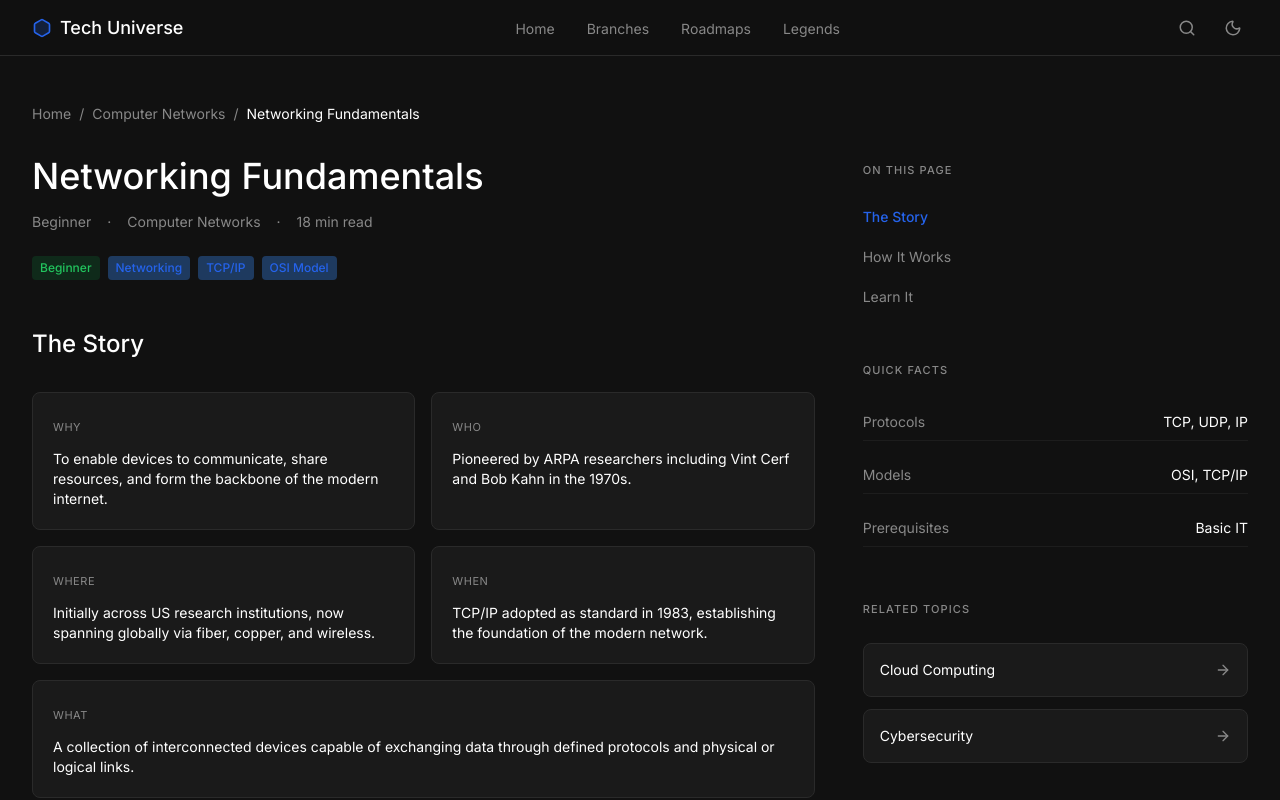
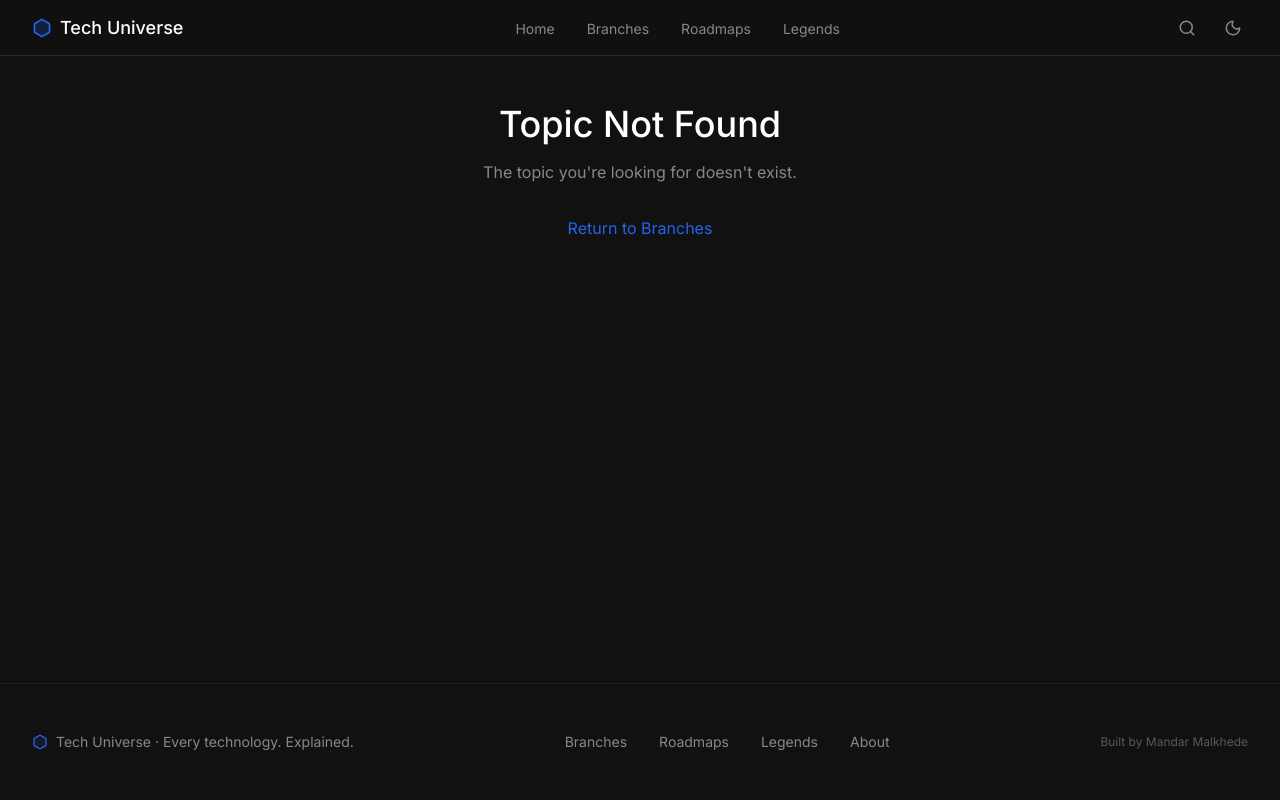
Before and after one commit to dmm-404/Tech-Universe, a React (Vite) app: page /topics/c-programming in a window 1280 px wide. Shown: the top 800 px of the page. Built offline with nearby package versions, Linux system fonts and the light colour scheme.

Commit message:
feat: make TopicPage dynamic with support for 4 topics across multiple branches

```diff
--- a/src/pages/TopicPage.tsx
+++ b/src/pages/TopicPage.tsx
@@ -2,9 +2,165 @@ import { Link, useParams } from "react-router-dom";
 import { Check, ChevronDown, ChevronRight, ArrowRight } from "lucide-react";
 import { useState } from "react";
 
+// Topic data structure
+interface TopicData {
+  id: string;
+  title: string;
+  branch: string;
+  tags: string[];
+  readTime: string;
+  difficulty: string;
+  story: {
+    why: string;
+    who: string;
+    where: string;
+    when: string;
+    what: string;
+  };
+  howItWorks: string[];
+  codeExample?: {
+    filename: string;
+    code: string;
+  };
+  resources: Array<{
+    title: string;
+    type: string;
+    url: string;
+  }>;
+}
+
+// Topics database
+const topicsData: Record<string, TopicData> = {
+  "networking-fundamentals": {
+    id: "networking-fundamentals",
+    title: "Networking Fundamentals",
+    branch: "computer-networks",
+    tags: ["Networking", "TCP/IP", "OSI Model"],
+    readTime: "18 min read",
+    difficulty: "Beginner",
+    story: {
+      why: "To enable devices to communicate, share resources, and form the backbone of the modern internet.",
+      who: "Pioneered by ARPA researchers including Vint Cerf and Bob Kahn in the 1970s.",
+      where: "Initially across US research institutions, now spanning globally via fiber, copper, and wireless.",
+      when: "TCP/IP adopted as standard in 1983, establishing the foundation of the modern network.",
+      what: "A collection of interconnected devices capable of exchanging data through defined protocols and physical connections."
+    },
+    howItWorks: [
+      "At its core, networking is about language and address. Every device on a network needs a unique identifier (IP address) and a common set of rules (protocols) to communicate effectively.",
+      "Information is broken down into smaller chunks called packets. These packets travel across various routes, potentially arriving out of order, and are reassembled at their destination."
+    ],
+    codeExample: {
+      filename: "example.py",
+      code: `import socket
+
+def connect_to_server():
+    host = 'example.com'
+    port = 80
+
+    with socket.socket(socket.AF_INET, socket.SOCK_STREAM) as s:
+        s.connect((host, port))
+        s.sendall(b'GET / HTTP/1.1\\r\\nHost: example.com\\r\\n\\r\\n')
+        data = s.recv(1024)
+
+    print(f'Received {len(data)} bytes')`
+    },
+    resources: [
+      { title: "Computer Networking: A Top-Down Approach", type: "Book", url: "#" },
+      { title: "TCP/IP Illustrated", type: "Book", url: "#" },
+      { title: "Cisco Networking Basics", type: "Course", url: "#" }
+    ]
+  },
+  "http-protocol": {
+    id: "http-protocol",
+    title: "HTTP Protocol",
+    branch: "computer-networks",
+    tags: ["HTTP", "Web", "REST"],
+    readTime: "12 min read",
+    difficulty: "Beginner",
+    story: {
+      why: "To enable web browsers and servers to communicate and transfer web content across the internet.",
+      who: "Created by Tim Berners-Lee at CERN as part of the World Wide Web project.",
+      where: "Deployed globally across all web servers and browsers, forming the foundation of the web.",
+      when: "First version (HTTP/0.9) released in 1991, with HTTP/1.1 standardized in 1997.",
+      what: "An application-layer protocol for transmitting hypermedia documents between clients and servers."
+    },
+    howItWorks: [
+      "HTTP follows a request-response model where clients send requests to servers, and servers respond with the requested resource or an error code.",
+      "The protocol is stateless, meaning each request is independent. State is maintained using cookies, sessions, or tokens."
+    ],
+    resources: [
+      { title: "MDN HTTP Documentation", type: "Docs", url: "#" },
+      { title: "HTTP: The Definitive Guide", type: "Book", url: "#" }
+    ]
+  },
+  "machine-learning-basics": {
+    id: "machine-learning-basics",
+    title: "Machine Learning Basics",
+    branch: "ai",
+    tags: ["ML", "AI", "Algorithms"],
+    readTime: "20 min read",
+    difficulty: "Intermediate",
+    story: {
+      why: "To enable computers to learn from data and make predictions without being explicitly programmed.",
+      who: "Field pioneered by Arthur Samuel, with contributions from Geoffrey Hinton, Yann LeCun, and others.",
+      where: "Applied globally in tech companies, research institutions, and industries from healthcare to finance.",
+      when: "Term coined in 1959, with modern deep learning renaissance beginning in 2012.",
+      what: "A subset of AI focused on algorithms that improve automatically through experience and data."
+    },
+    howItWorks: [
+      "ML models learn patterns from training data by adjusting internal parameters to minimize prediction errors.",
+      "The process involves data preprocessing, model selection, training, validation, and deployment."
+    ],
+    resources: [
+      { title: "Pattern Recognition and Machine Learning", type: "Book", url: "#" },
+      { title: "Coursera ML Course", type: "Course", url: "#" }
+    ]
+  },
+  "cloud-computing-intro": {
+    id: "cloud-computing-intro",
+    title: "Cloud Computing Introduction",
+    branch: "cloud",
+    tags: ["Cloud", "AWS", "Azure"],
+    readTime: "15 min read",
+    difficulty: "Beginner",
+    story: {
+      why: "To provide on-demand access to computing resources without direct management by users.",
+      who: "Popularized by Amazon Web Services (AWS) in 2006, followed by Microsoft Azure and Google Cloud.",
+      where: "Data centers distributed globally, providing services to businesses and individuals worldwide.",
+      when: "Concept emerged in the 1960s, modern cloud computing began in early 2000s.",
+      what: "Delivery of computing services including servers, storage, databases, networking, and software over the internet."
+    },
+    howItWorks: [
+      "Cloud providers maintain massive data centers with virtualized resources that can be allocated dynamically.",
+      "Users access resources through APIs and web interfaces, paying only for what they use."
+    ],
+    resources: [
+      { title: "AWS Documentation", type: "Docs", url: "#" },
+      { title: "Cloud Computing Fundamentals", type: "Course", url: "#" }
+    ]
+  }
+};
+
 export default function TopicPage() {
   const { topic } = useParams();
-  const [expandedNode, setExpandedNode] = useState<number | null>(1);
+  const [expandedMode, setExpandedMode] = useState<number | null>(1);
+
+  // Get topic data or show not found
+  const topicData = topic ? topicsData[topic] : null;
+
+  if (!topicData) {
+    return (
+      <div className="container-custom py-12">
+        <div className="text-center">
+          <h1 className="text-4xl font-bold text-brand-text mb-4">Topic Not Found</h1>
+          <p className="text-brand-muted mb-8">The topic you're looking for doesn't exist.</p>
+          <Link to="/branches" className="text-brand-accent hover:underline">
+            Return to Branches
+          </Link>
+        </div>
+      </div>
+    );
+  }
 
   return (
     <div className="container-custom py-12">
@@ -12,28 +168,35 @@ export default function TopicPage() {
       <nav className="flex items-center gap-2 text-sm text-brand-muted mb-8">
         <Link to="/" className="hover:text-brand-accent transition-colors">Home</Link>
         <span>/</span>
-        <Link to="/branches/networks" className="hover:text-brand-accent transition-colors">Computer Networks</Link>
+        <Link to="/branches/networks" className="hover:text-brand-accent transition-colors">
+          Computer Networks
+        </Link>
         <span>/</span>
-        <span className="text-brand-text">Networking Fundamentals</span>
+        <span className="text-brand-text">{topicData.title}</span>
       </nav>
 
-      <div className="flex flex-col lg:flex-row gap-12">
       {/* Main Content */}
       <div className="lg:w-[65%]">
+        {/* Header */}
         <header className="mb-12">
-            <h1 className="text-4xl">Networking Fundamentals</h1>
-            <div className="mt-4 flex flex-wrap items-center gap-x-4 gap-y-2 text-sm text-brand-muted">
-              <span>Beginner</span>
-              <span>&middot;</span>
-              <span>Computer Networks</span>
-              <span>&middot;</span>
-              <span>18 min read</span>
+          <h1 className="text-4xl text-brand-text">{topicData.title}</h1>
+          <div className="mt-6 flex flex-wrap gap-2">
+            {topicData.tags.map((tag, index) => (
+              <span
+                key={index}
+                className="bg-[#1e3a5f] text-brand-accent text-xs font-medium px-2 py-1 rounded"
+              >
+                {tag}
+              </span>
+            ))}
           </div>
           <div className="mt-6 flex flex-wrap gap-2">
-              <span className="bg-[#0f2a1a] text-[#22c55e] text-xs font-medium px-2 py-1 rounded">Beginner</span>
-              <span className="bg-[#1e3a5f] text-brand-accent text-xs font-medium px-2 py-1 rounded">Networking</span>
-              <span className="bg-[#1e3a5f] text-brand-accent text-xs font-medium px-2 py-1 rounded">TCP/IP</span>
-              <span className="bg-[#1e3a5f] text-brand-accent text-xs font-medium px-2 py-1 rounded">OSI Model</span>
+            <span className="bg-[#1e3a5f] text-brand-text text-[12px] text-brand-muted">
+              {topicData.readTime}
+            </span>
+            <span className="bg-[#1e3a5f] text-brand-text text-[12px] text-brand-muted">
+              {topicData.difficulty}
+            </span>
           </div>
         </header>
 
@@ -43,33 +206,23 @@ export default function TopicPage() {
           <div className="grid grid-cols-1 md:grid-cols-2 gap-4">
             <div className="bg-brand-surface border border-brand-border rounded-lg p-5">
               <span className="text-[11px] uppercase tracking-wider text-brand-muted">Why</span>
-                <p className="mt-3 text-sm text-brand-text">
-                  To enable devices to communicate, share resources, and form the backbone of the modern internet.
-                </p>
+              <p className="mt-3 text-sm text-brand-text">{topicData.story.why}</p>
             </div>
             <div className="bg-brand-surface border border-brand-border rounded-lg p-5">
               <span className="text-[11px] uppercase tracking-wider text-brand-muted">Who</span>
-                <p className="mt-3 text-sm text-brand-text">
-                  Pioneered by ARPA researchers including Vint Cerf and Bob Kahn in the 1970s.
-                </p>
+              <p className="mt-3 text-sm text-brand-text">{topicData.story.who}</p>
             </div>
             <div className="bg-brand-surface border border-brand-border rounded-lg p-5">
               <span className="text-[11px] uppercase tracking-wider text-brand-muted">Where</span>
-                <p className="mt-3 text-sm text-brand-text">
-                  Initially across US research institutions, now spanning globally via fiber, copper, and wireless.
-                </p>
+              <p className="mt-3 text-sm text-brand-text">{topicData.story.where}</p>
             </div>
             <div className="bg-brand-surface border border-brand-border rounded-lg p-5">
               <span className="text-[11px] uppercase tracking-wider text-brand-muted">When</span>
-                <p className="mt-3 text-sm text-brand-text">
-                  TCP/IP adopted as standard in 1983, establishing the foundation of the modern network.
-                </p>
+              <p className="mt-3 text-sm text-brand-text">{topicData.story.when}</p>
             </div>
             <div className="bg-brand-surface border border-brand-border rounded-lg p-5 md:col-span-2">
               <span className="text-[11px] uppercase tracking-wider text-brand-muted">What</span>
-                <p className="mt-3 text-sm text-brand-text">
-                  A collection of interconnected devices capable of exchanging data through defined protocols and physical or logical links.
-                </p>
+              <p className="mt-3 text-sm text-brand-text">{topicData.story.what}</p>
             </div>
           </div>
         </section>
@@ -78,138 +231,45 @@ export default function TopicPage() {
         <section id="how-it-works" className="mb-16">
           <h2 className="text-2xl mb-8">How It Works</h2>
           <div className="space-y-6 text-brand-muted leading-relaxed">
-              <p>
-                At its core, networking is about language and address. Every device on a network needs a unique identifier (IP Address) and must agree on a set of rules (Protocols) to exchange information.
-              </p>
-              <p>
-                Information is broken down into smaller chunks called packets. These packets travel across various routers and switches, each making a decision on the best path to reach the destination based on the headers attached to each packet.
-              </p>
+            {topicData.howItWorks.map((paragraph, index) => (
+              <p key={index}>{paragraph}</p>
+            ))}
           </div>
 
+          {topicData.codeExample && (
             <div className="mt-8 overflow-hidden bg-[#0d0d0d] border border-brand-border rounded-lg font-mono text-sm">
               <div className="flex justify-between items-center px-4 py-2 border-b border-brand-border bg-brand-surface/30">
-                <span className="text-xs text-brand-muted">example.py</span>
-                <button className="text-xs text-brand-muted hover:text-brand-text transition-colors">Copy</button>
+                <span className="text-xs text-brand-muted">{topicData.codeExample.filename}</span>
+                <button className="text-xs text-brand-muted hover:text-brand-text transition-colors">
+                  Copy
+                </button>
               </div>
               <pre className="p-4 overflow-x-auto text-brand-text">
-{`import socket
-
-def connect_to_server():
-    host = 'example.com'
-    port = 80
-    with socket.socket(socket.AF_INET, socket.SOCK_STREAM) as s:
-        s.connect((host, port))
-        s.sendall(b'GET / HTTP/1.1\\r\\nHost: example.com\\r\\n\\r\\n')
-        data = s.recv(1024)
-    print(f'Received {len(data)} bytes')`}
+                <code>{topicData.codeExample.code}</code>
               </pre>
             </div>
+          )}
         </section>
 
         {/* Learn It Section */}
         <section id="learn-it" className="mb-16">
           <h2 className="text-2xl mb-8">Learn It</h2>
-            <div className="space-y-4 relative">
-              {/* Vertical line connector */}
-              <div className="absolute left-[31px] top-6 bottom-6 w-px bg-brand-border" />
-
-              {[
-                { id: 1, title: "The OSI Model", level: "Beginner", desc: "Understand the 7 layers of network communication", subItems: [
-                  { label: "Layer 1: Physical", checked: true },
-                  { label: "Layer 2: Data Link", checked: true },
-                  { label: "Layer 3: Network", checked: false },
-                ]},
-                { id: 2, title: "IP Addressing & Subnetting", level: "Beginner", desc: "IPv4 vs IPv6 and how logic addressing works", collapsed: true },
-                { id: 3, title: "TCP vs UDP", level: "Intermediate", desc: "Reliability vs speed in transport layer protocols", collapsed: true },
-                { id: 4, title: "DNS & HTTP", level: "Intermediate", desc: "How the web actually works on top of networking", collapsed: true },
-              ].map((node) => (
-                <div key={node.id} className="relative pl-16">
-                  {/* Circle decorator */}
-                  <div className={`absolute left-0 top-1/2 -translate-y-1/2 w-4 h-4 rounded-full border-2 bg-brand-bg z-10 ${expandedNode === node.id ? 'border-brand-accent' : 'border-brand-border'}`} />
-
-                  <div className="bg-brand-surface border border-brand-border rounded-lg p-5">
-                    <button
-                      onClick={() => setExpandedNode(expandedNode === node.id ? null : node.id)}
-                      className="w-full text-left"
+          <div className="space-y-3">
+            {topicData.resources.map((resource, index) => (
+              <div
+                key={index}
+                className="flex items-center justify-between bg-brand-surface border border-brand-border rounded-lg p-4 hover:border-brand-accent transition-colors"
               >
-                      <div className="flex justify-between items-start">
                 <div>
-                          <h3 className="text-lg font-medium">{node.title}</h3>
-                          <p className="mt-1 text-sm text-brand-muted">{node.desc}</p>
+                  <h3 className="text-brand-text font-medium">{resource.title}</h3>
+                  <span className="text-xs text-brand-muted">{resource.type}</span>
                 </div>
-                        {expandedNode === node.id ? <ChevronDown className="w-5 h-5 text-brand-muted" /> : <ChevronRight className="w-5 h-5 text-brand-muted" />}
-                      </div>
-                    </button>
-
-                    {expandedNode === node.id && node.subItems && (
-                      <div className="mt-6 space-y-3 pt-6 border-t border-brand-border">
-                        {node.subItems.map((item, idx) => (
-                          <div key={idx} className="flex items-center gap-3">
-                            <div className={`w-4 h-4 rounded-full border flex items-center justify-center ${item.checked ? 'bg-brand-accent border-brand-accent' : 'border-brand-border'}`}>
-                              {item.checked && <Check className="w-2.5 h-2.5 text-white" strokeWidth={4} />}
-                            </div>
-                            <span className="text-sm text-brand-muted">{item.label}</span>
-                          </div>
-                        ))}
-                      </div>
-                    )}
-                  </div>
+                <ArrowRight className="w-5 h-5 text-brand-accent" />
               </div>
             ))}
           </div>
         </section>
       </div>
-
-        {/* Sidebar */}
-        <aside className="lg:w-[32%] space-y-12">
-          <div className="sticky top-20 space-y-12">
-            <div>
-              <span className="text-[11px] font-medium uppercase tracking-widest text-brand-muted">On This Page</span>
-              <ul className="mt-6 space-y-4">
-                <li><a href="#story" className="text-sm text-brand-accent font-medium">The Story</a></li>
-                <li><a href="#how-it-works" className="text-sm text-brand-muted hover:text-brand-text transition-colors">How It Works</a></li>
-                <li><a href="#learn-it" className="text-sm text-brand-muted hover:text-brand-text transition-colors">Learn It</a></li>
-              </ul>
-            </div>
-
-            <div>
-              <span className="text-[11px] font-medium uppercase tracking-widest text-brand-muted">Quick Facts</span>
-              <div className="mt-6 space-y-4">
-                <div className="flex justify-between items-center text-sm py-2 border-b border-brand-border/50">
-                  <span className="text-brand-muted">Protocols</span>
-                  <span className="text-brand-text">TCP, UDP, IP</span>
-                </div>
-                <div className="flex justify-between items-center text-sm py-2 border-b border-brand-border/50">
-                  <span className="text-brand-muted">Models</span>
-                  <span className="text-brand-text">OSI, TCP/IP</span>
-                </div>
-                <div className="flex justify-between items-center text-sm py-2 border-b border-brand-border/50">
-                  <span className="text-brand-muted">Prerequisites</span>
-                  <span className="text-brand-text">Basic IT</span>
-                </div>
-              </div>
-            </div>
-
-            <div>
-              <span className="text-[11px] font-medium uppercase tracking-widest text-brand-muted">Related Topics</span>
-              <div className="mt-6 space-y-3">
-                <Link to="/topics/cloud-computing" className="block p-4 bg-brand-surface border border-brand-border rounded-lg hover:border-brand-accent transition-colors group">
-                  <div className="flex justify-between items-center">
-                    <span className="text-sm">Cloud Computing</span>
-                    <ArrowRight className="w-4 h-4 text-brand-muted group-hover:text-brand-accent transition-colors" />
-                  </div>
-                </Link>
-                <Link to="/topics/cybersecurity" className="block p-4 bg-brand-surface border border-brand-border rounded-lg hover:border-brand-accent transition-colors group">
-                  <div className="flex justify-between items-center">
-                    <span className="text-sm">Cybersecurity</span>
-                    <ArrowRight className="w-4 h-4 text-brand-muted group-hover:text-brand-accent transition-colors" />
-                  </div>
-                </Link>
-              </div>
-            </div>
-          </div>
-        </aside>
-      </div>
     </div>
   );
 }
```
Lines whose indentation alone changed are shown as unchanged.
